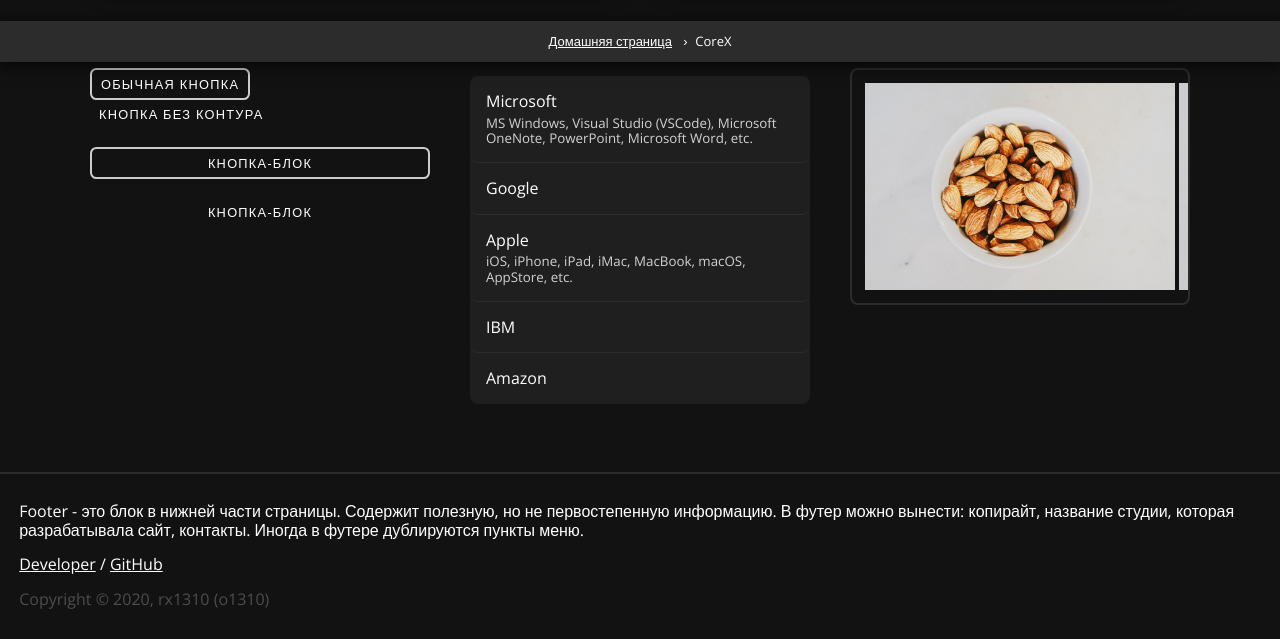
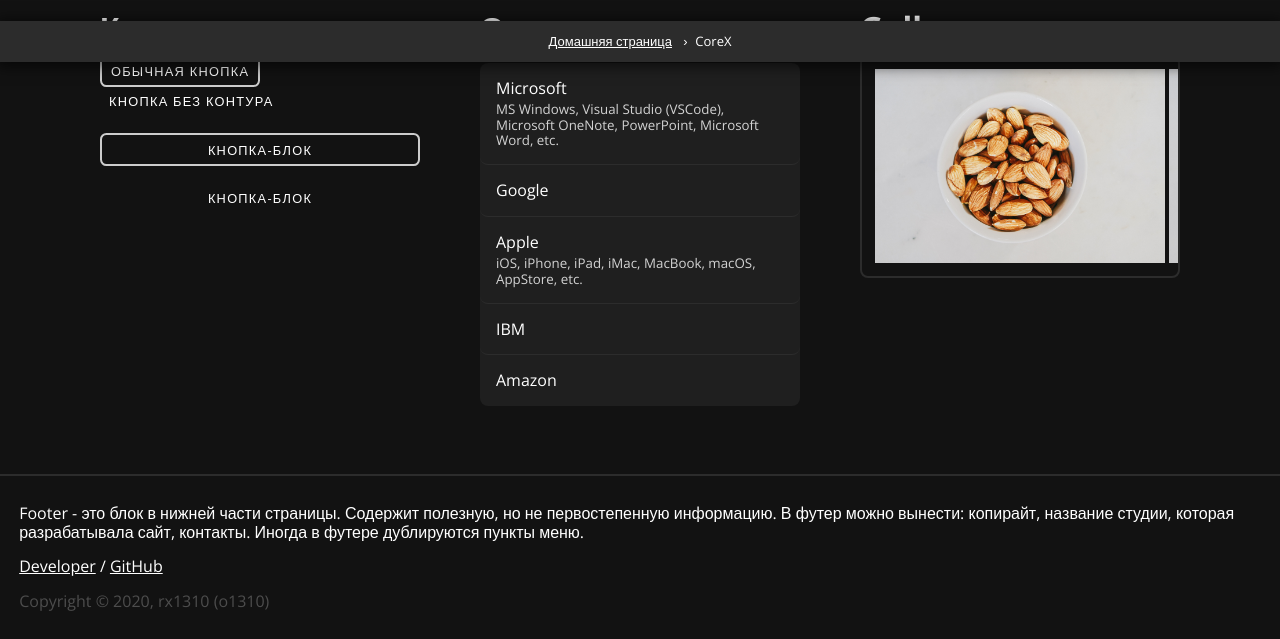
Before and after one commit to haba-kudzaev/CoreX, a website: page index.html in a window 1280 px wide. Shown: the part 738-1377 px from the top of the page. Drawn offline with nearby package versions, Linux system fonts and the light colour scheme; files that its build step writes are made by us from their sources.

Commit message:
Grid: небольшие правки

```diff
--- a/scss/_grid/mixins/_grid-framework.scss
+++ b/scss/_grid/mixins/_grid-framework.scss
@@ -8,8 +8,8 @@
   %grid-column {
     position: relative;
     width: 100%;
-    padding-right: $gutter / 1.5;
-    padding-left: $gutter / 1.5;
+    padding-right: $gutter / 1;
+    padding-left: $gutter / 1;
   }
 
   @each $breakpoint in map-keys($breakpoints) {
```
